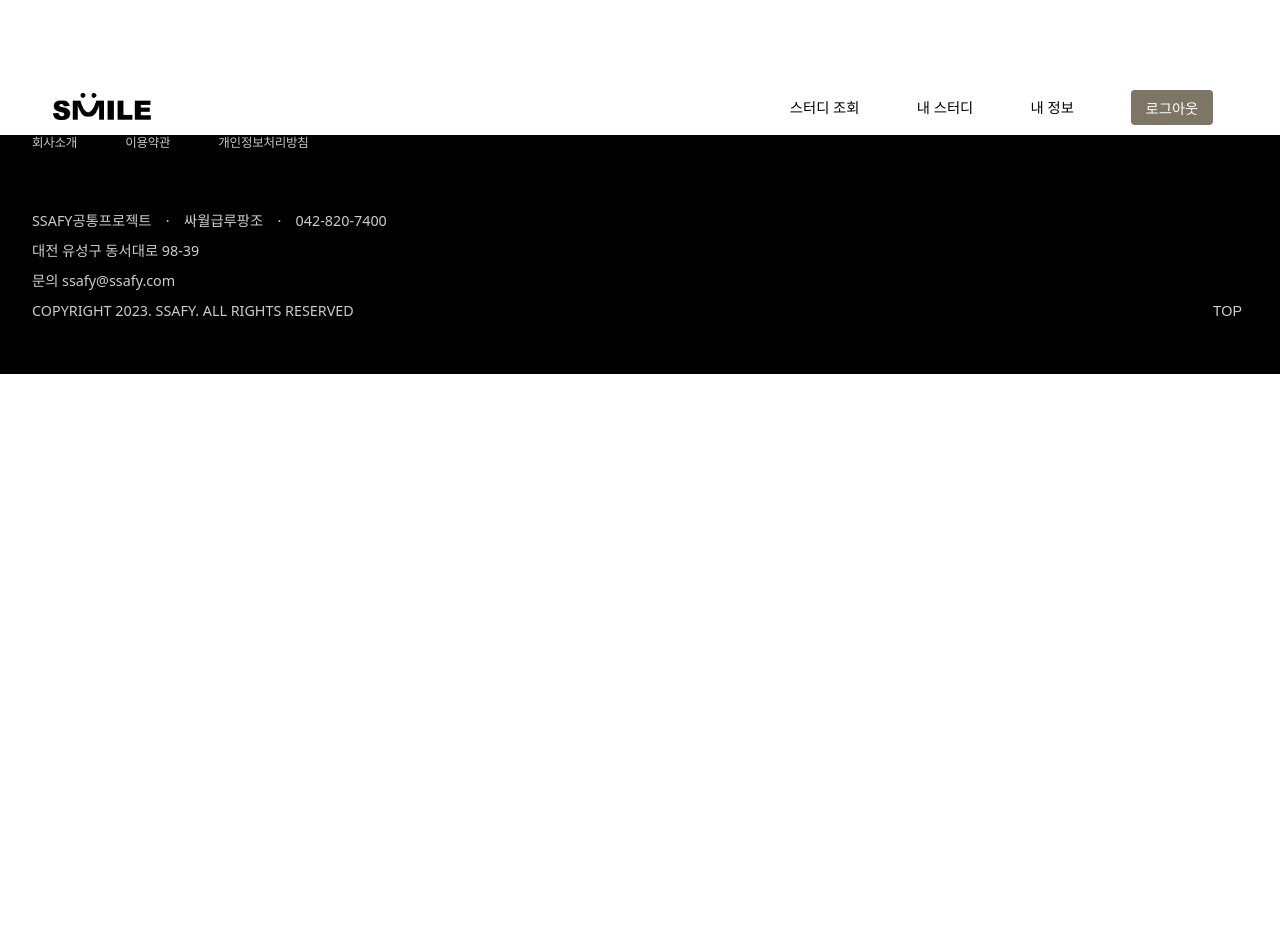
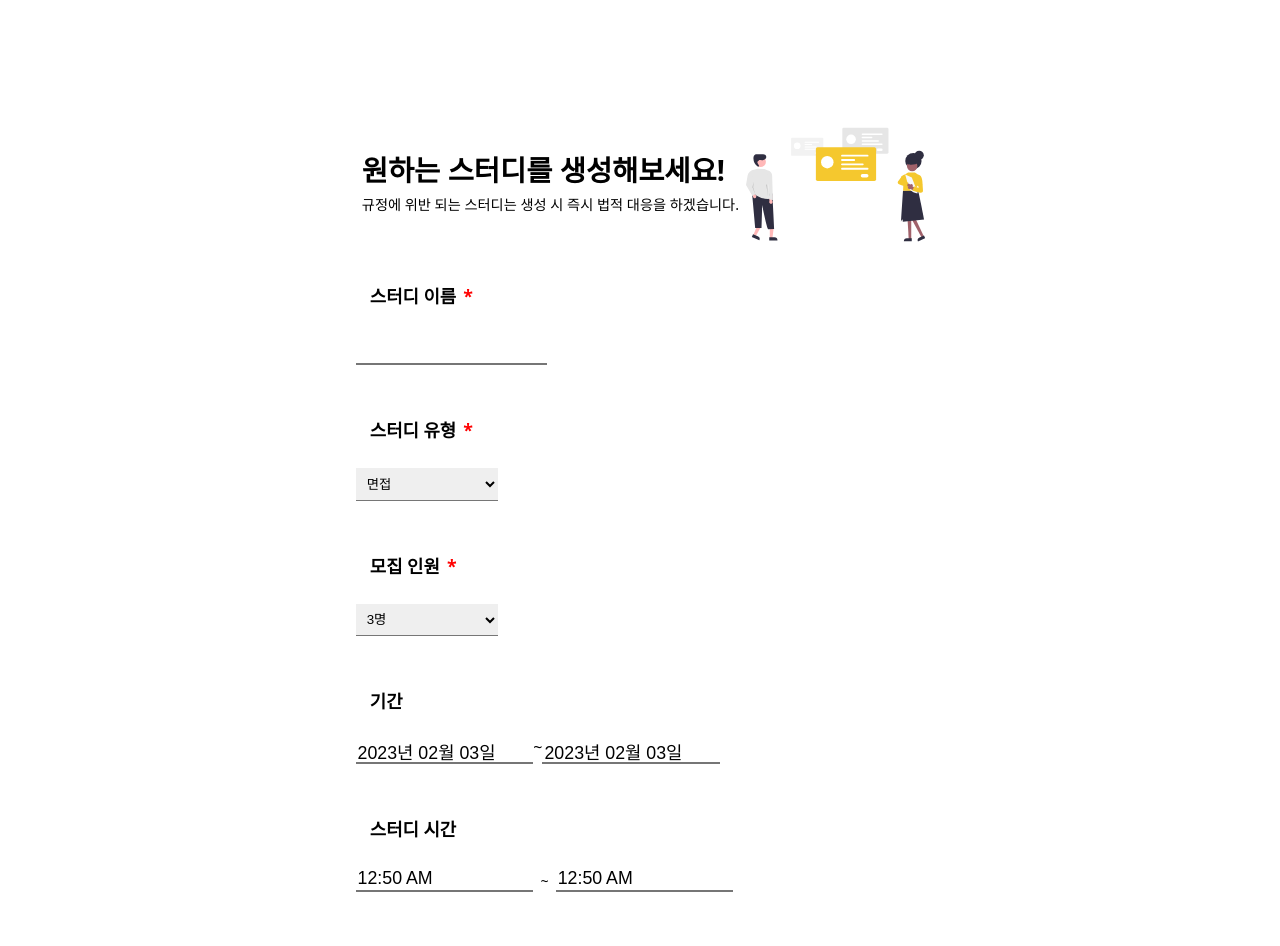
Before and after one commit to ssafy-salary-lupin/smile, a React (Create React App) app in the folder frontend/: page /create in a window 1280 px wide. Shown: the top 946 px of the page. Before the commit the page ends 880 px from the top, so only its background shows below. Built offline with nearby package versions, Linux system fonts and the light colour scheme.

Commit message:
Feat : 스터디 생성페이지 추가

```diff
--- a/frontend/src/App.tsx
+++ b/frontend/src/App.tsx
@@ -160,7 +160,7 @@ function App() {
   return (
     <>
       <GlobalStyle />
-      <NavBar />
+      {/* <NavBar /> */}
       <Router />
       <Footer />
     </>
--- a/frontend/src/Router.tsx
+++ b/frontend/src/Router.tsx
@@ -1,6 +1,7 @@
 import { BrowserRouter, Switch, Route } from "react-router-dom";
 import LandingPages from "./pages/LandingPages";
 import StudyManagePages from "./pages/StudyManagePages";
+import StudyCreatePages from "./pages/StudyCreatePages";
 import TestPages from "./pages/TestPages";
 
 function Router() {
@@ -16,6 +17,9 @@ function Router() {
         <Route path="/test">
           <TestPages />
         </Route>
+        <Route path="/create">
+          <StudyCreatePages />
+        </Route>
       </Switch>
     </BrowserRouter>
   );
--- a/frontend/src/components/common/Icons.tsx
+++ b/frontend/src/components/common/Icons.tsx
@@ -13,7 +13,6 @@ import { ReactComponent as Crown } from "assets/icon/Crown.svg";
 import { ReactComponent as CrownSimple } from "assets/icon/CrownSimple.svg";
 import { ReactComponent as Door } from "assets/icon/Door.svg";
 import { ReactComponent as Download } from "assets/icon/Download.svg";
-import { ReactComponent as DuotonIcon } from "assets/icon/DuotonIcon.svg";
 import { ReactComponent as Hash } from "assets/icon/Hash.svg";
 import { ReactComponent as Image } from "assets/icon/Image.svg";
 import { ReactComponent as ImageSquare } from "assets/icon/ImageSquare.svg";
@@ -78,7 +77,6 @@ export {
   CrownSimple,
   Door,
   Download,
-  DuotonIcon,
   Hash,
   Image,
   ImageSquare,
--- a/frontend/src/pages/StudyCreatePages.tsx
+++ b/frontend/src/pages/StudyCreatePages.tsx
@@ -1,7 +1,329 @@
-import { useEffect, useState } from "react";
+// import { useEffect, useState } from "react";
+// import Btn from "../components/common/ButtonBasic";
+import { ReactComponent as Icon } from "../assets/icon/StudyCreatePages.svg";
+import { ReactComponent as Camera } from "../assets/icon/Camera.svg";
+import { ReactComponent as Users } from "../assets/icon/Users.svg";
+import styled from "styled-components";
+import DatePicker from "react-datepicker";
+import "react-datepicker/dist/react-datepicker.css";
+import React, { useState, useEffect, useRef } from "react";
+import ButtonBasic from "../components/common/ButtonBasic";
+
+import * as Icons from "../components/common/Icons";
+
+const BlankSpace = styled.div`
+  height: 7.383vw;
+`;
+
+const TotalBox = styled.div``;
+
+const BetweenBox = styled.div`
+  display: flex;
+  justify-content: center;
+`;
+
+const TextBox = styled.div`
+  display: flex;
+  flex-direction: column;
+  justify-content: center;
+`;
+
+const TextBig = styled.div`
+  font-size: 2.222vw;
+  font-weight: bold;
+  padding: 0.556vw;
+`;
+
+const TextSmall = styled.div`
+  /* display: flex; */
+  font-size: 1.111vw;
+  padding: 0.556vw;
+  /* justify-content: center; */
+`;
+
+const IconBox = styled(Icon)`
+  width: 14vw;
+  height: 14vw;
+`;
+
+const RedStar = styled.div`
+  color: red;
+  margin-left: 0.556vw;
+  /* font-size: 20px; */
+`;
+
+const SelectName = styled.div`
+  font-weight: bold;
+  font-size: 1.389vw;
+  padding: 1.111vw;
+  display: flex;
+  margin-bottom: 1.111vw;
+`;
+
+const InputBox = styled.input`
+  border-right: 0vw;
+  border-left: 0vw;
+  border-top: 0vw;
+  padding: 0.556vw;
+  margin-bottom: 3.333vw;
+`;
+
+const SelectBox = styled.select`
+  border-right: 0vw;
+  border-left: 0vw;
+  border-top: 0vw;
+  padding: 0.556vw;
+  margin-bottom: 3.333vw;
+  width: 11.111vw;
+`;
+
+const Calendar = styled(DatePicker)`
+  border-right: 0vw;
+  border-left: 0vw;
+  border-top: 0vw;
+  display: flex;
+  /* justify-content: center; */
+  font-size: 1.389vw;
+  margin-bottom: 3.333vw;
+  width: 13.889vw;
+`;
+
+// 이름과 선택창 합친
+const SelectSmallTotal = styled.div``;
+
+// 기간과 시간
+const DateTime = styled.div`
+  display: flex;
+
+  /* flex-direction: column; */
+  /* justify-content: center; */
+`;
+
+// const DropZone = styled(Dropzone)``;
+const CameraBox = styled(Camera)`
+  width: 11.111vw;
+  height: 11.111vw;
+  background-color: #f2f3e6;
+  margin-bottom: 5.556vw;
+`;
+const User = styled(Users)`
+  width: 11.111vw;
+  height: 11.111vw;
+  background-color: #f2f3e6;
+  margin-bottom: 5.556vw;
+`;
+// smallTotal 전부 합친것
+const SelectBigTotal = styled.div`
+  /* display: table; */
+  /* justify-content: center; */
+  /* width: 50vw; */
+  margin: 0 auto;
+  height: 103.472vw;
+  width: 44.444vw;
+  margin-bottom: 3.333vw;
+`;
+
+const Introudce = styled.input`
+  height: 28.264vw;
+  width: 65.625vw;
+  margin-bottom: 3.333vw;
+`;
+// const IntroduceBox = styled.div``;
+const Form = styled.form`
+  .signup-profileImg-label {
+    margin: 5px 0 20px 0;
+    font-weight: bold;
+    font-size: 13px;
+    color: #0095f6;
+    display: inline-block;
+    cursor: pointer;
+  }
+
+  // input태그
+  input[type="file"] {
+    display: none;
+  }
+  img {
+    height: 13.889vw;
+    width: 13.889vw;
+  }
+`;
+
+const ImgBox = styled.div`
+  width: 11.111vw;
+  height: 11.111vw;
+  background-color: #f2f3e6;
+  margin-bottom: 5.556vw;
+`;
+
+const BtnBox = styled.div`
+  display: flex;
+  justify-content: center;
+`;
 
 function StudyCreatePages() {
-  return <div />;
+  const selectType = ["면접", "자격증", "외국어"];
+  const selectPeople = ["3명", "4명", "5명", "6명"];
+  const [Selected, setSelected] = useState(" ");
+
+  const handleSelect = (event: any) => {
+    setSelected(event.target.value);
+  };
+
+  const [imgFile, setImgFile] = useState(<Icons.Users />);
+  const imgRef = useRef();
+  const [isActive, setIsActivate] = useState<boolean>(false);
+
+  // 이미지 업로드 input의 onChange
+  const saveImgFile = () => {
+    const file = imgRef.current.files[0];
+    const reader = new FileReader();
+    reader.readAsDataURL(file);
+    reader.onloadend = () => {
+      setImgFile(reader.result);
+    };
+    setIsActivate(true);
+  };
+
+  const [startDate, setStartDate] = useState(new Date());
+  const [endDate, setEndDate] = useState(new Date());
+  // 시작 시간
+  const [startTime, setStartTime] = useState<Date | null>(new Date());
+  // 종료 시간
+  const [endTime, setEndTime] = useState<Date | null>(new Date());
+  return (
+    <div>
+      {/* <CreateContainer> */}
+      <BlankSpace />
+      <TotalBox>
+        <BetweenBox>
+          <TextBox>
+            <TextBig>원하는 스터디를 생성해보세요!</TextBig>
+            <TextSmall>
+              규정에 위반 되는 스터디는 생성 시 즉시 법적 대응을 하겠습니다.
+            </TextSmall>
+          </TextBox>
+          <IconBox />
+        </BetweenBox>
+        <SelectBigTotal>
+          <SelectSmallTotal>
+            <SelectName>
+              스터디 이름<RedStar>*</RedStar>
+            </SelectName>
+            <InputBox></InputBox>
+          </SelectSmallTotal>
+          <SelectSmallTotal>
+            <SelectName>
+              스터디 유형<RedStar>*</RedStar>
+            </SelectName>
+            <SelectBox onChange={handleSelect} value={Selected}>
+              {selectType.map((item) => (
+                <option value={item} key={item}>
+                  {item}
+                </option>
+              ))}
+            </SelectBox>
+          </SelectSmallTotal>
+          <SelectSmallTotal>
+            <SelectName>
+              모집 인원<RedStar>*</RedStar>
+            </SelectName>
+            <SelectBox onChange={handleSelect} value={Selected}>
+              {selectPeople.map((item) => (
+                <option value={item} key={item}>
+                  {item}
+                </option>
+              ))}
+            </SelectBox>
+          </SelectSmallTotal>
+          <SelectSmallTotal>
+            <SelectName>기간</SelectName>
+            {/* <SelectBox></SelectBox> */}
+            <DateTime>
+              <Calendar
+                dateFormat="yyyy년 MM월 dd일"
+                selected={startDate}
+                onChange={(date: Date) => setStartDate(date)}
+                selectsStart
+                minDate={new Date()}
+                startDate={startDate}
+                endDate={endDate}
+              />
+              ~
+              <Calendar
+                dateFormat="yyyy년 MM월 dd일"
+                selected={endDate}
+                onChange={(date: Date) => setEndDate(date)}
+                selectsStart
+                startDate={startDate}
+                endDate={endDate}
+                minDate={startDate}
+              />
+            </DateTime>
+          </SelectSmallTotal>
+          <SelectSmallTotal>
+            <SelectName>스터디 시간</SelectName>
+            <DateTime>
+              <Calendar
+                selected={startTime}
+                onChange={(time: Date | null) => setStartTime(time)}
+                showTimeSelect
+                showTimeSelectOnly
+                timeIntervals={30}
+                timeCaption="Time"
+                dateFormat="h:mm aa"
+              />
+              <TextSmall>~</TextSmall>
+              <Calendar
+                selected={endTime}
+                onChange={(time: Date | null) => setEndTime(time)}
+                showTimeSelect
+                showTimeSelectOnly
+                timeIntervals={30}
+                timeCaption="Time"
+                dateFormat="h:mm aa"
+              />
+            </DateTime>
+          </SelectSmallTotal>
+          <SelectSmallTotal>
+            <SelectName>대표 이미지</SelectName>
+            <Form>
+              <label className="signup-profileImg-label" htmlFor="profileImg">
+                <ImgBox>
+                  {isActive ? <img src={imgFile} alt="" /> : <Icons.Users />}
+                </ImgBox>
+              </label>
+              <input
+                className="signup-profileImg-input"
+                type="file"
+                accept="image/*"
+                id="profileImg"
+                onChange={saveImgFile}
+                ref={imgRef}
+              />
+            </Form>
+          </SelectSmallTotal>
+          <SelectSmallTotal>
+            <SelectName>스터디 설명</SelectName>
+            <Introudce />
+          </SelectSmallTotal>
+          <BtnBox>
+            {/* <ButtonBasic
+              bgColor="yellow"
+              // Color="Yellow"
+              text="스터디 생성"
+              setModalBasicClose={true}
+            />
+            <ButtonBasic
+              bgColor="blue"
+              text="취소"
+              setModalBasicClose={false}
+            /> */}
+          </BtnBox>
+        </SelectBigTotal>
+      </TotalBox>
+    </div>
+  );
 }
 
 export default StudyCreatePages;
--- a/frontend/src/pages/TestPages.tsx
+++ b/frontend/src/pages/TestPages.tsx
@@ -1,12 +1,13 @@
 // import StudyNavBar from "../components/common/StudyNavBar";
 import SearchBar from "../components/common/SearchBar";
-import Modal from "../components/common/Modal";
+// import Modal from "../components/common/Modal";
+import StudyNavBar from "../components/common/StudyNavBar";
 
 function TestPages() {
   return (
     <div>
       {/* <StudyNavBar /> */}
-      <Modal />
+      {/* <Modal /> */}
     </div>
   );
 }
--- a/frontend/tsconfig.json
+++ b/frontend/tsconfig.json
@@ -15,7 +15,11 @@
     "isolatedModules": true,
     "noEmit": true,
     "jsx": "react-jsx",
-    "baseUrl": "src" // 루트 폴더 url -> src로 설정
+    "baseUrl": "src", // 루트 폴더 url -> src로 설정
+    "compilerOptions": {
+      "target": "es5",
+      "downlevelIteration": true
+    }
   },
   "include": ["src"]
 }
```
Also changed, not shown: frontend/package.json (+9 -0 lines), frontend/src/assets/icon/StudyCreatePages.svg (added), 1 other file (tests, documents, lock files or other folders).
